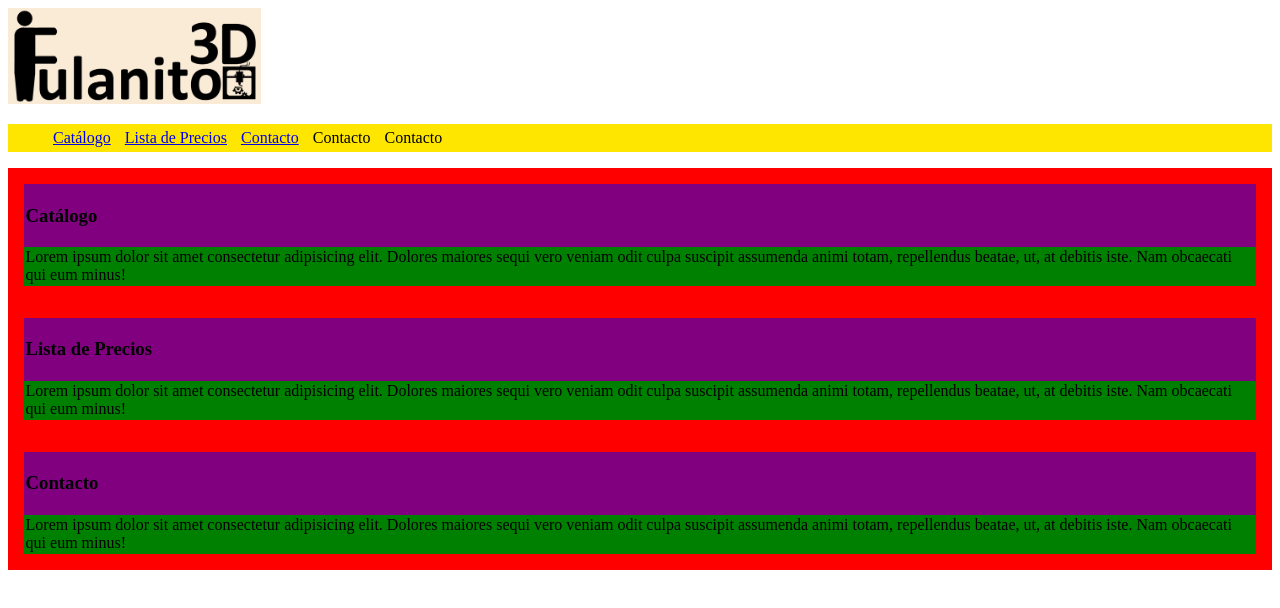
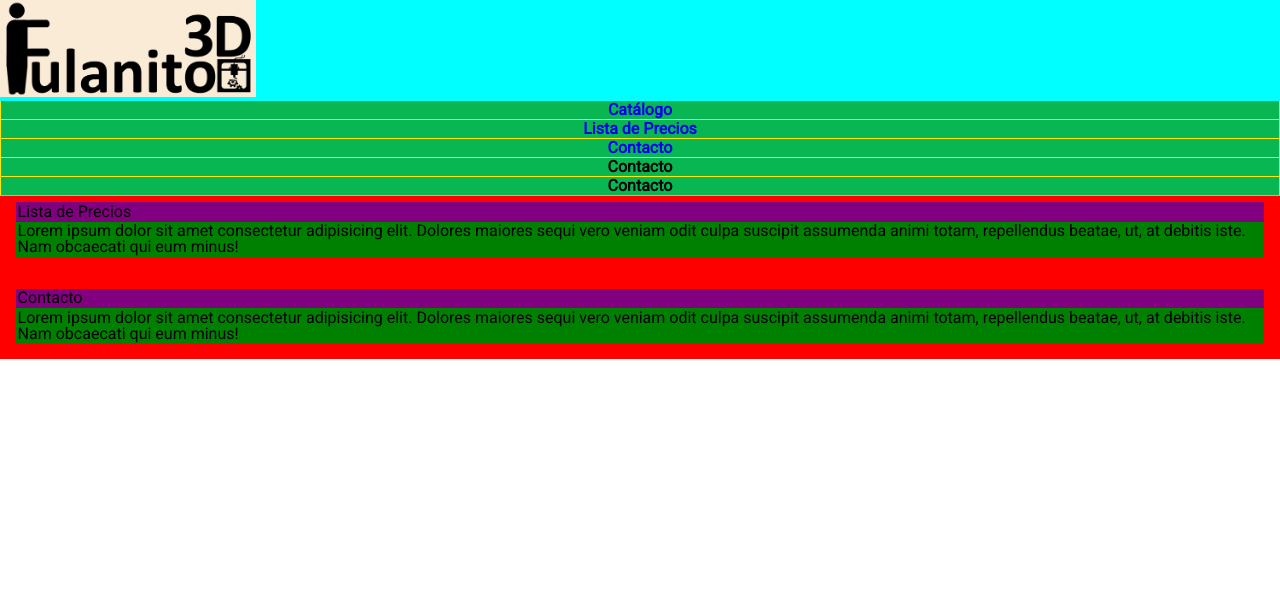
Before and after one commit to Zogar89/CaC-TP1, a plain HTML site: page index.html in a window 1280 px wide. Drawn offline with Linux system fonts and the light colour scheme.

Commit message:
Reset, fuente google, displayblock navbar

```diff
--- a/index.html
+++ b/index.html
@@ -1,15 +1,19 @@
 <!DOCTYPE html>
 <html lang="en">
 <head>
-    <!-- <link rel="stylesheet" href="./resources/css/reset.css">-->
+    <link rel="stylesheet" href="./resources/css/reset.css">
     <link rel="stylesheet" href="./resources/css/style.css">
     <meta charset="UTF-8">
     <meta http-equiv="X-UA-Compatible" content="IE=edge">
     <meta name="viewport" content="width=device-width, initial-scale=1.0">
+    <link rel="preconnect" href="https://fonts.googleapis.com">
+    <link rel="preconnect" href="https://fonts.gstatic.com" crossorigin>
+    <link href="https://fonts.googleapis.com/css2?family=Roboto&display=swap" rel="stylesheet">
     <title>Document</title>
+
 </head>
 <body>
-    <header id:"top">
+    <header id="top">
         <img id="logo" src="./resources/images/Logo2_transparente.png">
         <nav>
             <ul>
--- a/resources/css/style.css
+++ b/resources/css/style.css
@@ -1,7 +1,17 @@
-header #top{
+
+body{
+    font-family: 'Roboto', sans-serif ;
+}
+
+header#top{
     position:fixed;
-    z-index:1;
+    z-index:9999;
     width: 100%;
+    background-color: aqua;
+    top:0;
+    width: 100%;
+    overflow: hidden;
+
 }
 
 header img#logo  {
@@ -16,12 +26,23 @@ nav {
 }
 
 nav ul li{
-    display: inline-block;
+    display: block;
     margin: 5px;
+    font-weight: bold ;
+    text-align: center;
+    padding: 1px;
+    margin: 1px;
+    background-color: rgb(8, 183, 81);
 }
+
+nav a:hover {
+    background: #ddd;
+    color: black;
+  }
 
 main {
     background-color:lightblue; /*Para identificar secciones*/
+    margin-top: 100px;
 }
 
 article {
```
